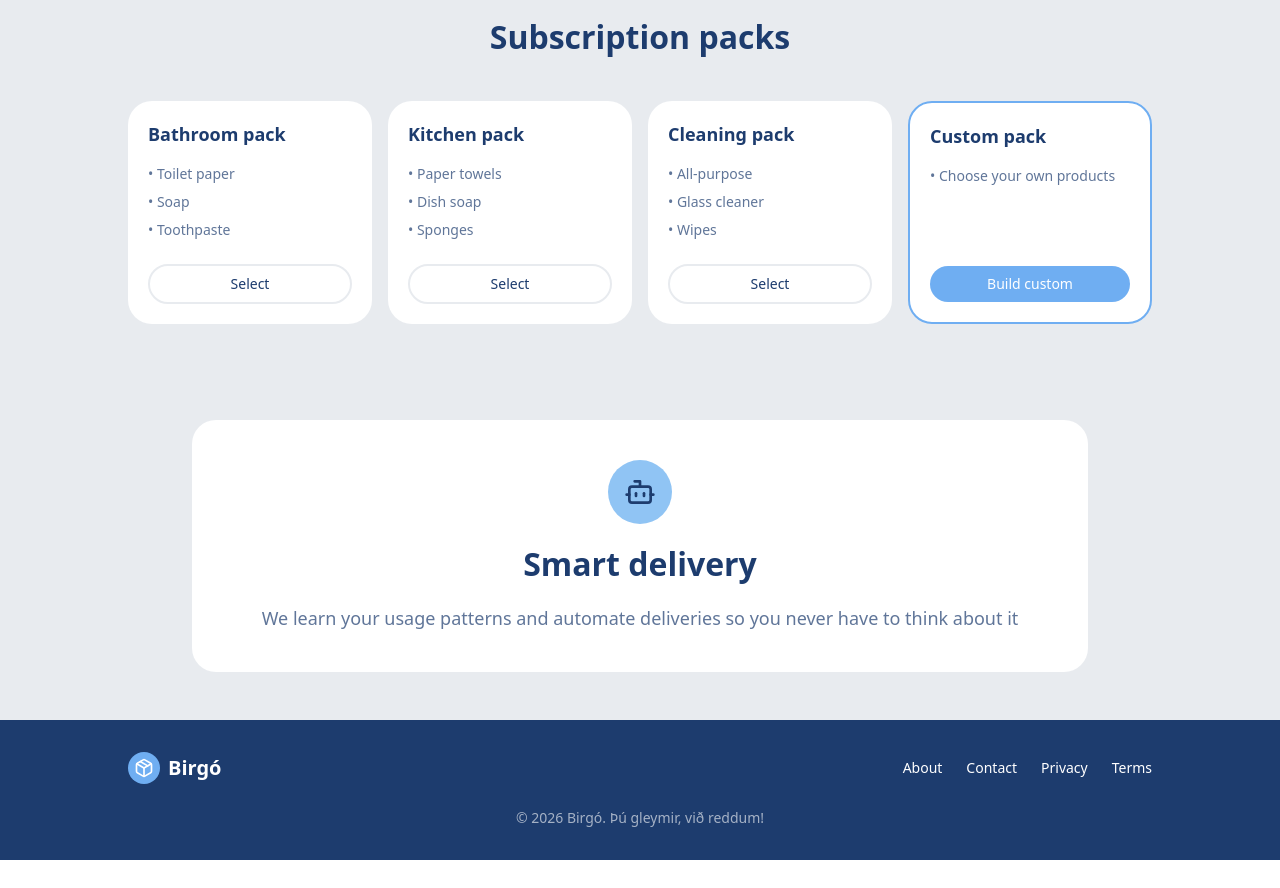
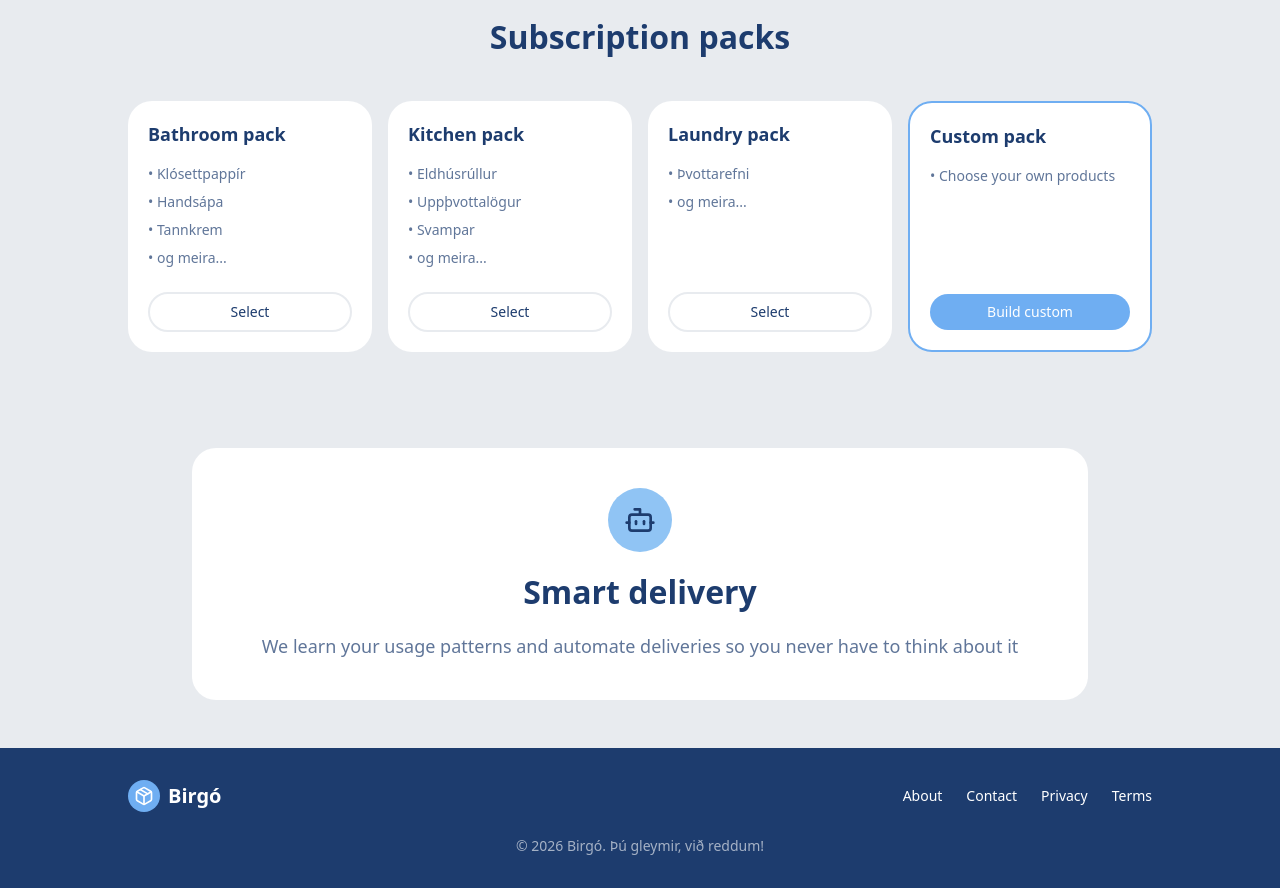
Before and after one commit to herdisheida/Birgo, a Next.js app: page / in a window 1280 px wide. Shown: the part 1100-1988 px from the top of the page. Before the commit the page ends 1960 px from the top, so only its background shows below. Built offline with nearby package versions, Linux system fonts and the light colour scheme.

Commit message:
no constants

```diff
--- a/src/app/page.tsx
+++ b/src/app/page.tsx
@@ -13,24 +13,23 @@ import {
 import Link from "next/link";
 import { useRouter } from "next/navigation";
 import { useSubscriptionStore } from "@birgo/app/store/subscriptionStore";
-import { products } from "@birgo/constants";
+import { products, subscriptionPacks } from "@birgo/constants"; // <-- Imported packs here
 
 export default function Home() {
   const { reset, addProduct } = useSubscriptionStore();
   const router = useRouter();
 
-  const handleBundleClick = (e: React.MouseEvent, idx: number) => {
+  // Updated to receive the entire pack object
+  const handleBundleClick = (
+    e: React.MouseEvent,
+    pack: (typeof subscriptionPacks)[0],
+  ) => {
     e.preventDefault();
     reset(); // Clear previous selections
 
-    if (idx !== 3) {
-      // Not custom pack, pre-fill items based on pack chosen
-      let itemsToAdd: string[] = [];
-      if (idx === 0) itemsToAdd = ["1", "6", "4"]; // Bathroom pack
-      if (idx === 1) itemsToAdd = ["2", "10", "12"]; // Kitchen pack
-      if (idx === 2) itemsToAdd = ["9", "11", "13"]; // Cleaning pack
-
-      itemsToAdd.forEach((id) => {
+    if (pack.id !== "custom") {
+      // Loop over the dynamic product IDs from our constants
+      pack.products.forEach((id) => {
         const p = products.find((prod) => prod.id === id);
         if (p) {
           // Set default bundle quantity to medium (5)
@@ -212,25 +211,14 @@ export default function Home() {
             Subscription packs
           </h2>
           <div className="grid grid-cols-4 gap-4">
-            {[
-              {
-                name: "Bathroom pack",
-                items: ["Toilet paper", "Soap", "Toothpaste"],
-              },
-              {
-                name: "Kitchen pack",
-                items: ["Paper towels", "Dish soap", "Sponges"],
-              },
-              {
-                name: "Cleaning pack",
-                items: ["All-purpose", "Glass cleaner", "Wipes"],
-              },
-              { name: "Custom pack", items: ["Choose your own products"] },
-            ].map((pack, idx) => (
+            {/* We map directly over the imported subscriptionPacks */}
+            {subscriptionPacks.map((pack) => (
               <div
-                key={idx}
+                key={pack.id}
                 className="p-5 rounded-3xl bg-white hover:shadow-xl transition-shadow flex flex-col"
-                style={{ border: idx === 3 ? "2px solid #6FAEF2" : "none" }}
+                style={{
+                  border: pack.id === "custom" ? "2px solid #6FAEF2" : "none",
+                }}
               >
                 <h3
                   className="mb-4"
@@ -243,7 +231,7 @@ export default function Home() {
                   {pack.name}
                 </h3>
                 <ul className="space-y-2 mb-6 flex-1">
-                  {pack.items.map(
+                  {pack.displayItems.map(
                     (item, i) =>
                       item && (
                         <li
@@ -257,15 +245,15 @@ export default function Home() {
                   )}
                 </ul>
                 <button
-                  onClick={(e) => handleBundleClick(e, idx)}
+                  onClick={(e) => handleBundleClick(e, pack)}
                   className="block w-full py-2 rounded-full transition-all text-sm text-center"
                   style={{
-                    backgroundColor: idx === 3 ? "#6FAEF2" : "white",
-                    color: idx === 3 ? "white" : "#1D3C6E",
-                    border: idx === 3 ? "none" : "2px solid #E8EBEF",
+                    backgroundColor: pack.id === "custom" ? "#6FAEF2" : "white",
+                    color: pack.id === "custom" ? "white" : "#1D3C6E",
+                    border: pack.id === "custom" ? "none" : "2px solid #E8EBEF",
                   }}
                 >
-                  {idx === 3 ? "Build custom" : "Select"}
+                  {pack.id === "custom" ? "Build custom" : "Select"}
                 </button>
               </div>
             ))}
--- a/src/constants/index.ts
+++ b/src/constants/index.ts
@@ -1,6 +1,7 @@
 import { Wind, Sparkles, Droplets, Heart, Trash2, Zap } from "lucide-react";
 import { Product } from "@birgo/types";
 
+// product catalog
 export const products: Product[] = [
   { id: "1", name: "Klósettpappír", icon: Wind, category: "Bathroom" },
   { id: "2", name: "Eldhúsrúllur", icon: Wind, category: "Kitchen" },
@@ -28,6 +29,7 @@ export const products: Product[] = [
   { id: "14", name: "Salernishreinsir", icon: Droplets, category: "Bathroom" },
 ];
 
+// personal info
 export const householdSizes = [
   "1 person",
   "2 people",
@@ -42,3 +44,36 @@ export const householdTypes = [
 ];
 export const productCategories = ["Bathroom", "Kitchen", "Cleaning", "Laundry"];
 export const usageFrequencies = ["Light use", "Moderate use", "Heavy use"];
+
+// Dynamic bundles based on product categories
+export const subscriptionPacks = [
+  {
+    id: "bathroom",
+    name: "Bathroom pack",
+    // Automatically grabs all IDs where category is 'Bathroom'
+    products: products
+      .filter((p) => p.category === "Bathroom")
+      .map((p) => p.id),
+    displayItems: ["Klósettpappír", "Handsápa", "Tannkrem", "og meira..."],
+  },
+  {
+    id: "kitchen",
+    name: "Kitchen pack",
+    // Automatically grabs all IDs where category is 'Kitchen'
+    products: products.filter((p) => p.category === "Kitchen").map((p) => p.id),
+    displayItems: ["Eldhúsrúllur", "Uppþvottalögur", "Svampar", "og meira..."],
+  },
+  {
+    id: "laundry",
+    name: "Laundry pack",
+    // Automatically grabs all IDs where category is 'Laundry'
+    products: products.filter((p) => p.category === "Laundry").map((p) => p.id),
+    displayItems: ["Þvottarefni", "og meira..."],
+  },
+  {
+    id: "custom",
+    name: "Custom pack",
+    products: [], // Empty for custom
+    displayItems: ["Choose your own products"],
+  },
+];
```
